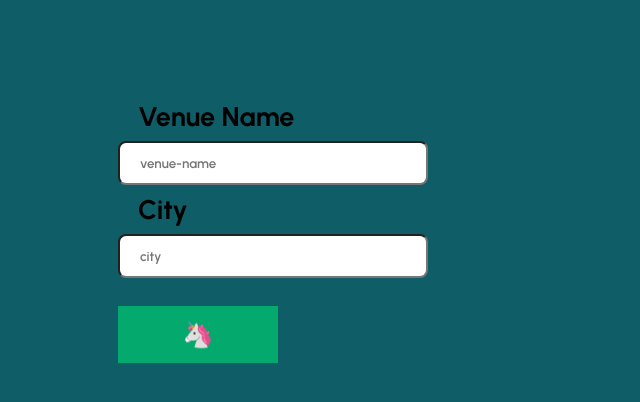
After one commit to sparklegem1/DadRockKC, a Flask app: page /add-venue in a window 1280 px wide. The commit adds this page. Shown: the top 402 px of the page, without its empty margins (0-640 px from the left). Run offline with Flask 2, Linux system fonts and the light colour scheme; some libraries are stand-ins or nearby versions.

Commit message:
Added 'add_venue'

```diff
--- a/main.py
+++ b/main.py
@@ -3,7 +3,6 @@ from flask_bootstrap import Bootstrap
 from sqlalchemy import column
 from sqlalchemy.orm import relationship
 from werkzeug.security import generate_password_hash
-
 from web_bots import *
 from flask_sqlalchemy import SQLAlchemy
 # from flask_ckeditor import CKEditor
@@ -32,7 +31,7 @@ from flask_login import UserMixin, login_user, LoginManager, login_required, cur
 app = Flask(__name__)
 
 #db
-app.config['SQLALCHEMY_DATABASE_URI'] = 'sqlite:///dadrockkc.sqlite3'
+app.config['SQLALCHEMY_DATABASE_URI'] = 'sqlite:///dadrockkc2.sqlite3'
 app.config['SQLALCHEMY_TRACK_MODIFICATIONS'] = False
 app.config['SECRET_KEY'] = 'huffingpaint60'
 db = SQLAlchemy(app)
@@ -65,6 +64,7 @@ class Venue(db.Model):
     __tablename__ = 'venue'
     id = db.Column(db.Integer, primary_key=True)
     venue_name = db.Column(db.String(20), nullable=False)
+    city = db.Column(db.String(20), nullable=False)
 
     #reviews relationship
     venue_reviews = relationship('VenueReview', back_populates='parent_post')
@@ -185,13 +185,13 @@ def riotroom_data():
     riotroom_scraper.get_shows()
     return jsonify(riotroom_schedule=riotroom_scraper.show_info)
 
-@app.route('/message/<json>')
+@app.route('/json/<json>')
 def return_json(json):
-    json_file = jsonify(json)
-    return json_file
+    return jsonify(json)
 
 @app.route('/create-account/<username>/<password>/<email>', methods=['GET', 'POST'])
 def create_user_account(username, password, email):
+    ###### This endpoint is for API client use, html version below #################
     form = {'username': username, 'password': password, 'email': email}
 
     if form:
@@ -217,6 +217,7 @@ def create_user_account(username, password, email):
 
 @app.route('/create-account-page', methods=['GET', 'POST'])
 def create_account_html():
+    ########## This is the html version ###################
     if request.method == 'POST':
         if User.query.filter_by(email=request.form['email']).first() or User.query.filter_by(username=request.form['username']).first():
             return redirect(url_for('return_json', json={'messsage': 'there is already an account associated with this email or username'}))
@@ -232,27 +233,45 @@ def create_account_html():
         )
         db.session.add(new_user)
         db.session.commit()
-        return redirect(url_for('home'))
+        message = {'username': new_user['username'], 'email': new_user['email']}
+        return redirect(url_for('return_json', json=message))
 
     return render_template('create_user_form.html')
+
+@app.route('/add-venue', methods=['GET', 'POST'])
+def add_venue():
+    if request.method == 'POST':
+        if not Venue.query.filter_by(venue_name=request.form['venue-name']).first():
+            new_venue = Venue(
+                venue_name=request.form['venue-name'],
+                city=request.form['city']
+            )
+            db.session.add(new_venue)
+            db.session.commit()
+            data = {'venue-name': request.form['venue-name'], 'city': request.form['city']}
+            return redirect(url_for('return_json', json=data))
+    return render_template('add-venue.html')
 
 @app.route('/post-venue-review', methods=['GET', 'POST'])
 def post_venue_review():
     if request.method == 'POST':
         if Venue.query.filter_by(venue_name=request.form['venue-name']).first():
             new_review = VenueReview(
-                review_title = request.form['review-title'],
-                venue_name = request.form['venue-name'],
-                review = request.form['review'],
+                review_title=request.form['review-title'],
+                venue_name=request.form['venue-name'],
+                review=request.form['review'],
                 user_id=1,
-                venue_id=1
+                venue_id=Venue.query.filter_by(venue_name=request.form['venue-name']).first().id
             )
             db.session.add(new_review)
             db.session.commit()
-            return redirect(url_for('home'))
+            message = {'review-title': request.form['review-title'],
+                       'venue-name': request.form['venue-name'],
+                       'review': request.form['review']}
+            return redirect(url_for('return_json', json=message))
         else:
-            message = True
-            return redirect(url_for('post_venue_review', message=message))
+            message = {'Message': 'this venue is not in the database, you should add it! ;)'}
+            return jsonify(message)
 
     return render_template('venue-review.html')
 
--- a/static/style.css
+++ b/static/style.css
@@ -55,6 +55,8 @@ padding: 12px 20px;
 margin: 8px 10px;
 display: list-item;
 border-radius: 8px;
+font-family: 'Urbanist', sans-serif;
+font-weight: 600;
 
 }
 
--- /dev/null
+++ b/templates/add-venue.html
@@ -0,0 +1,11 @@
+{% include "site.html" %}
+
+<div class="title">
+    <form action="{{ url_for('add_venue') }}" method="post">
+        <label>Venue Name</label>
+        <input type="text" placeholder="venue-name" name="venue-name">
+        <label>City</label>
+        <input type="text" placeholder="city" name="city">
+        <button type="submit">🦄</button>
+    </form>
+</div>
--- a/templates/create_user_form.html
+++ b/templates/create_user_form.html
@@ -1,5 +1,5 @@
 {% include "site.html" %}
-
+<div class="title">
 <form action="{{ url_for('create_account_html') }}" method="post">
     <label>Username</label>
     <input type="text" placeholder="name" name="username">
@@ -9,3 +9,4 @@
     <input type="text" placeholder="email" name="email">
 </form>
 <button>Ok</button>
+</div>
--- a/web_bots.py
+++ b/web_bots.py
@@ -75,7 +75,11 @@ class KnuckleHeadScraper:
             date = f"{element.find_element_by_class_name('pl-weekday').text}/" \
                    f"{element.find_element_by_class_name('pl-monthday').text}/" \
                    f"{element.find_element_by_class_name('pl-month').text}"
-            time = element.find_element_by_class_name('show-end-time-0').text
+            try:
+                time = element.find_element_by_class_name('show-end-time-0').text
+
+            except NoSuchElementException:
+                time = 'no time available'
 
             try:
                 price = element.find_element_by_class_name('pl-sale-status').text
@@ -115,14 +119,19 @@ class RiotRoomScraper:
 
         for show in all_shows[:11]:
             date_and_time = {'date': '', 'title': '', 'price': ''}
-            date = show.find_element_by_class_name('singleEventDate').text
+            try:
+                date = show.find_element_by_class_name('singleEventDate').text
+            except NoSuchElementException:
+                date = 'no date available'
             event_time = show.find_element_by_tag_name('span').text.strip('Show| //Doors | ')[:6]
             title = show.find_element_by_tag_name('h2').text
             try:
                 cost = show.find_element_by_class_name('eventCost').text
             except NoSuchElementException:
                 cost = 'free'
+
             date_and_time['date'] = date
+
             if event_time[:2] != 'Sh':
                 date_and_time['time'] = event_time
             else:
```
Also changed, not shown: dadrockkc2.sqlite3 (added).
